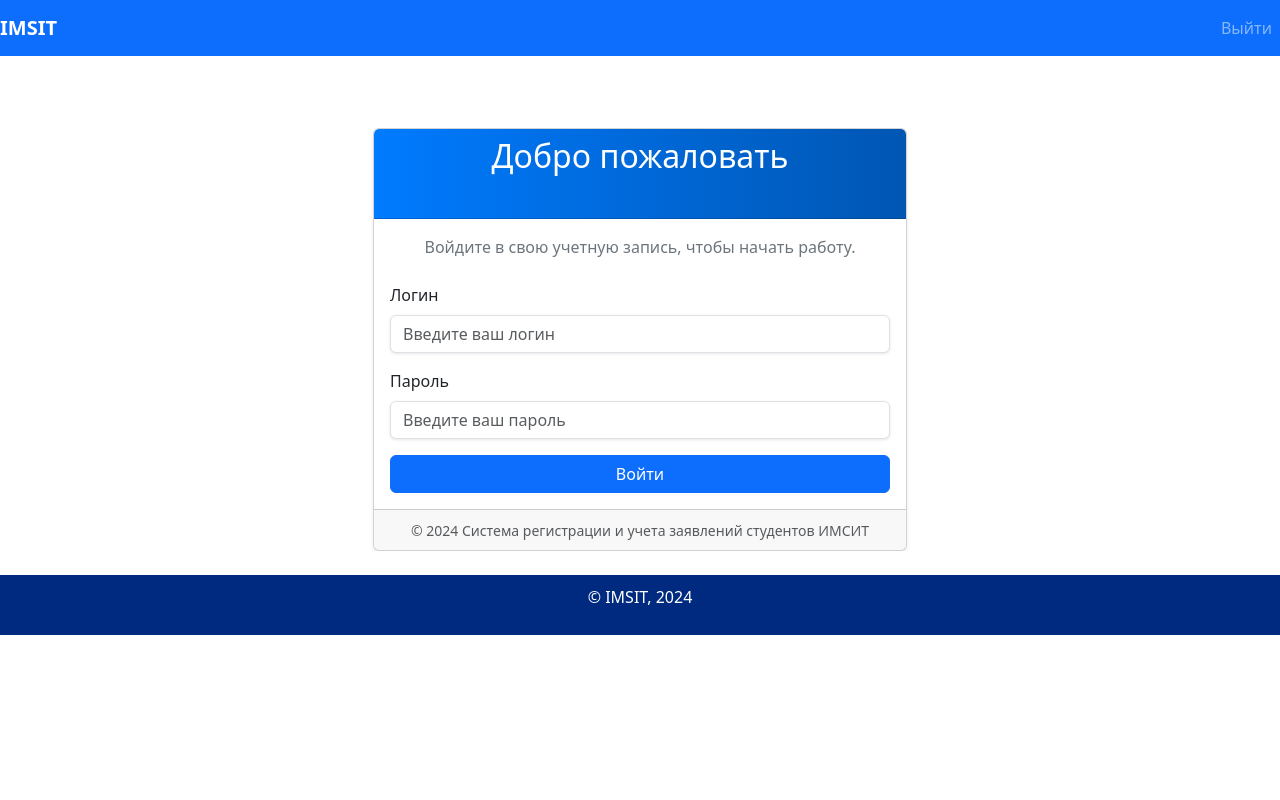
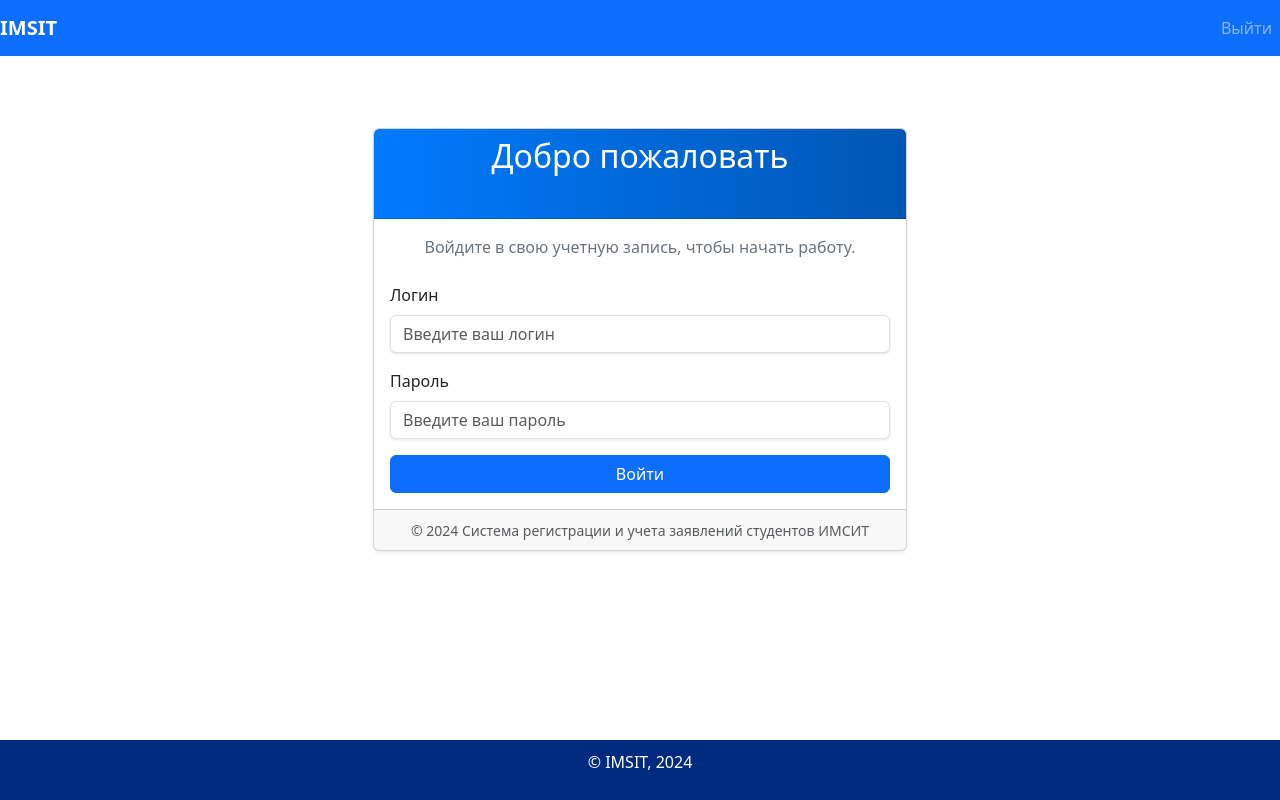
Before and after one commit to ParkourJohnson/Kurs, a Flask app: page / in a window 1280 px wide. Run offline with Flask 3, Linux system fonts and the light colour scheme.

Commit message:
sticky footer

```diff
--- a/static/css/styles.css
+++ b/static/css/styles.css
@@ -339,3 +339,30 @@ body {
     transform: translateY(-2px);
     box-shadow: 0 4px 8px rgba(0, 0, 0, 0.1);
 }
+
+html, body {
+    height: 100%;
+    margin: 0;
+}
+
+body {
+    display: flex;
+    flex-direction: column;
+}
+
+main {
+    flex: 1;
+    min-height: 0; /* Гарантирует, что основной контент можно прокручивать */
+}
+
+footer {
+    background-color: #002a80;
+    color: white;
+    text-align: center;
+    padding: 10px 0;
+}
+
+.container {
+    padding-bottom: 20px; /* Добавьте отступ, чтобы контент не прилипал к футеру */
+    overflow-y: auto; /* Разрешает прокрутку, если содержимое больше экрана */
+}
```
